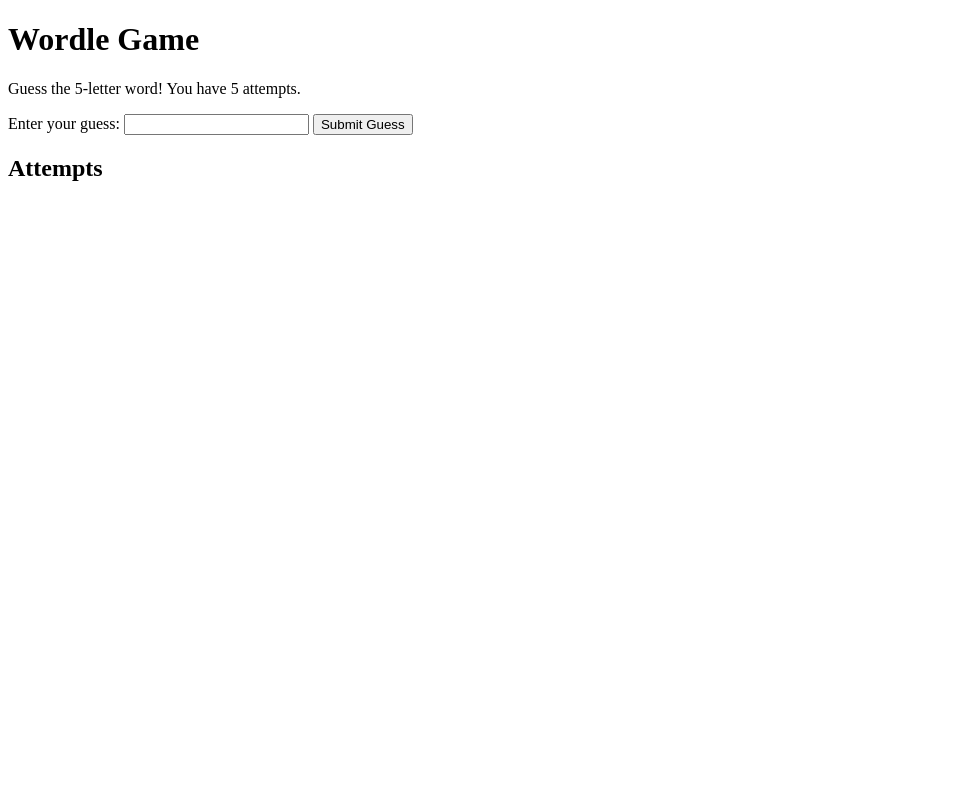
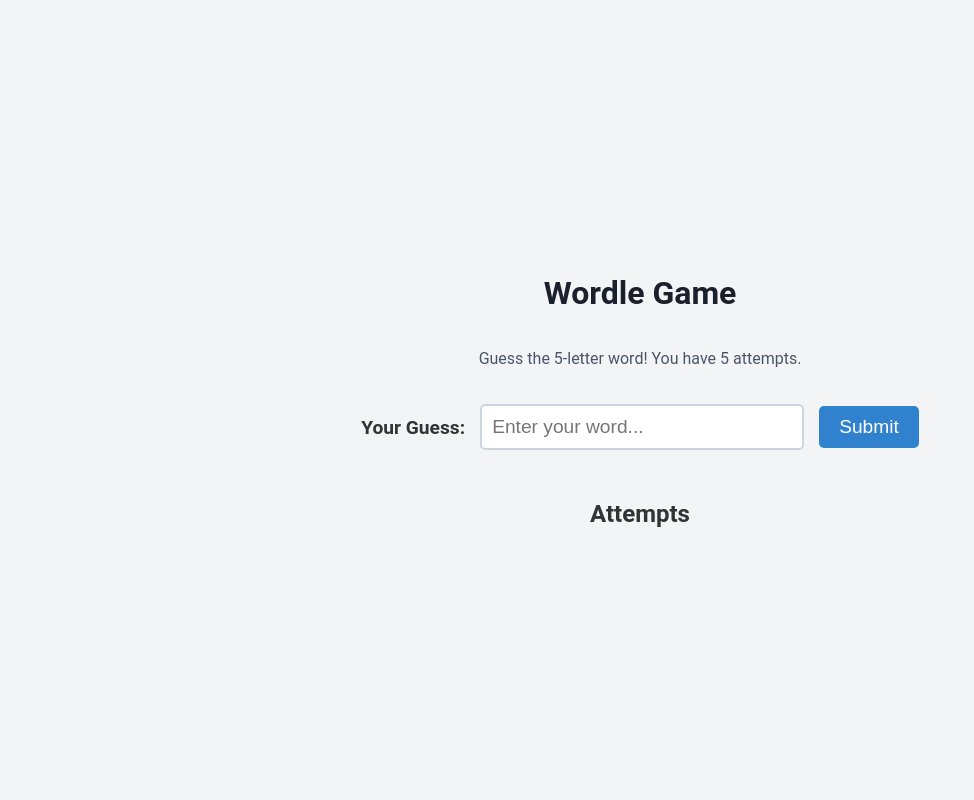
Before and after one commit to Augustin690/wordle, a Flask app: page / in a window 1280 px wide. Shown: the whole page, without its empty margins (0-974 px from the left). Run offline with Flask 3, Linux system fonts and the light colour scheme.

Commit message:
improved UI

```diff
--- a/templates/index.html
+++ b/templates/index.html
@@ -4,15 +4,117 @@
     <meta charset="UTF-8">
     <meta name="viewport" content="width=device-width, initial-scale=1.0">
     <title>Wordle Game</title>
+    <style>
+        /* Global Styles */
+        body {
+            font-family: 'Roboto', Arial, sans-serif;
+            background-color: #f3f4f6;
+            color: #333;
+            margin: 0;
+            padding: 0;
+            display: flex;
+            flex-direction: column;
+            align-items: center;
+            justify-content: center;
+            min-height: 100vh;
+        }
+
+        h1 {
+            color: #1a202c;
+        }
+
+        p {
+            color: #4a5568;
+        }
+
+        /* Game Form Styles */
+        #guess-form {
+            margin-top: 20px;
+            display: flex;
+            align-items: center;
+            gap: 15px;
+        }
+
+        label {
+            font-size: 1.2rem;
+            font-weight: bold;
+        }
+
+        input[type="text"] {
+            font-size: 1.2rem;
+            padding: 10px;
+            width: 300px;
+            border: 2px solid #cbd5e0;
+            border-radius: 5px;
+            transition: border-color 0.3s ease;
+        }
+
+        input[type="text"]:focus {
+            outline: none;
+            border-color: #3182ce;
+        }
+
+        button {
+            font-size: 1.2rem;
+            padding: 10px 20px;
+            background-color: #3182ce;
+            color: #fff;
+            border: none;
+            border-radius: 5px;
+            cursor: pointer;
+            transition: background-color 0.3s ease;
+        }
+
+        button:hover {
+            background-color: #2b6cb0;
+        }
+
+        /* Attempts Section */
+        #attempts {
+            margin-top: 30px;
+            text-align: center;
+            width: 100%;
+            max-width: 600px;
+        }
+
+        #attempts ul {
+            list-style-type: none;
+            padding: 0;
+        }
+
+        #attempts li {
+            padding: 10px;
+            font-size: 1.1rem;
+            background-color: #edf2f7;
+            border: 1px solid #cbd5e0;
+            border-radius: 5px;
+            margin-bottom: 10px;
+            display: flex;
+            justify-content: space-between;
+        }
+
+        .feedback {
+            font-weight: bold;
+            color: #2d3748;
+        }
+
+        .win {
+            color: green;
+        }
+
+        .lose {
+            color: red;
+        }
+    </style>
 </head>
 <body>
     <h1>Wordle Game</h1>
     <p>Guess the {{ word_size }}-letter word! You have {{ max_attempts }} attempts.</p>
 
     <form id="guess-form">
-        <label for="guess">Enter your guess:</label>
-        <input type="text" id="guess" name="guess" maxlength="{{ word_size }}">
-        <button type="submit">Submit Guess</button>
+        <label for="guess">Your Guess:</label>
+        <input type="text" id="guess" name="guess" maxlength="{{ word_size }}" placeholder="Enter your word...">
+        <button type="submit">Submit</button>
     </form>
 
     <div id="attempts">
@@ -20,7 +122,8 @@
         <ul>
             {% for attempt in game_state["attempts"] %}
                 <li>
-                    <strong>{{ attempt.guess }}</strong> - Feedback: {{ attempt.feedback }}
+                    <span>{{ attempt.guess }}</span>
+                    <span class="feedback">{{ attempt.feedback }}</span>
                 </li>
             {% endfor %}
         </ul>
@@ -30,14 +133,22 @@
         const form = document.getElementById("guess-form");
         form.addEventListener("submit", async (e) => {
             e.preventDefault();
-            const guess = document.getElementById("guess").value;
+            const guess = document.getElementById("guess").value.trim();
+
+            if (!guess) {
+                alert("Please enter a word.");
+                return;
+            }
+
             const response = await fetch("/guess", {
                 method: "POST",
                 headers: { "Content-Type": "application/x-www-form-urlencoded" },
                 body: `guess=${guess}`,
             });
+
             if (!response.ok) {
-                alert((await response.json()).error);
+                const error = await response.json();
+                alert(error.error || "Something went wrong!");
             } else {
                 location.reload();
             }
```
